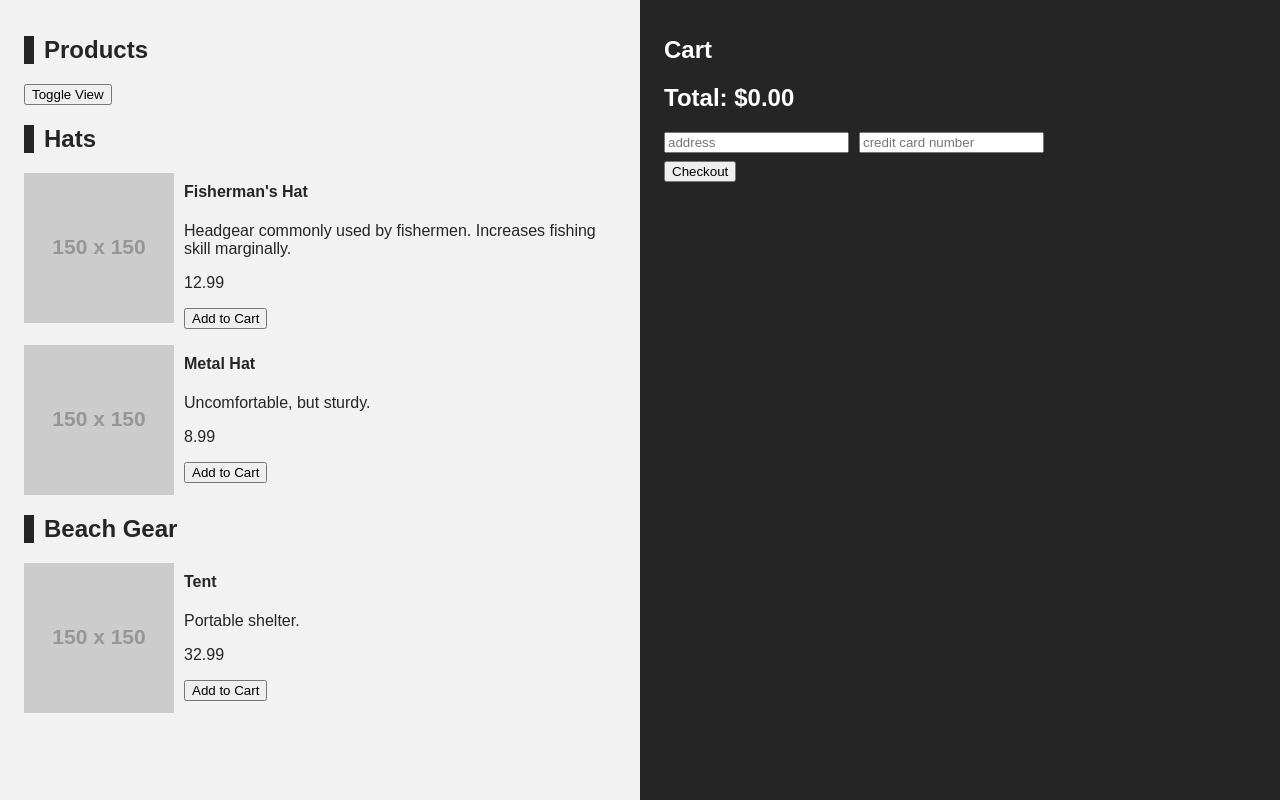
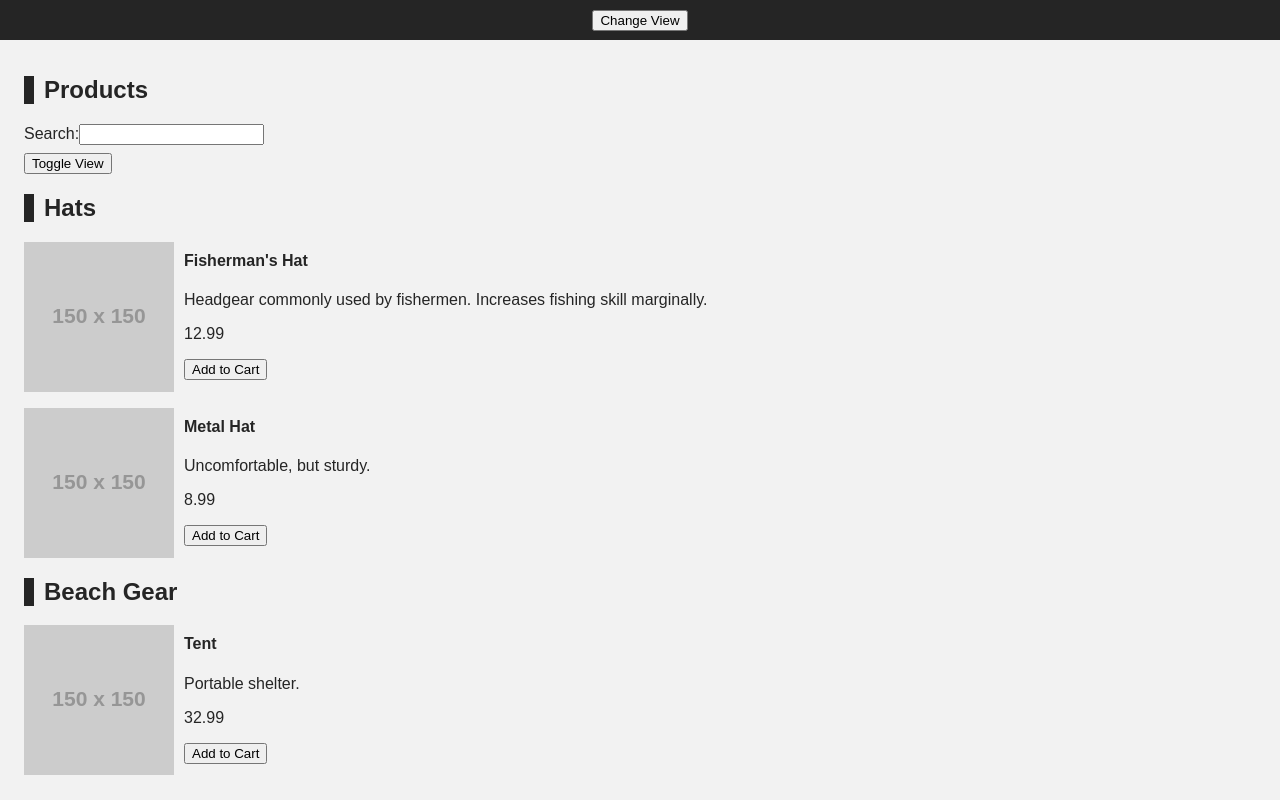
Before and after one commit to amantina05/react-1-2, a React (Create React App) app: page / in a window 1280 px wide. Built offline with nearby package versions, Linux system fonts and the light colour scheme; the HTML template or start-up script is replaced by a standard one.

Commit message:
finished

```diff
--- a/package.json
+++ b/package.json
@@ -16,5 +16,5 @@
     "predeploy": "yarn build",
     "deploy": "gh-pages -d build"
   },
-  "homepage": "https://DevMountain.github.io/react-1"
+  "homepage": "https://DevMountain.github.io/react-1-2"
 }
--- a/src/App.css
+++ b/src/App.css
@@ -8,11 +8,28 @@
   width: 100%;
   display: flex;
   min-height: 100vh;
+  flex-direction: column;
+}
+
+nav {
+  height: 40px;
+  display: flex;
+  justify-content: space-around;
+  align-content: center;
+  align-items: center;
+}
+
+.grey {
+  background-color: var(--grey);
+}
+
+.black {
+  background-color: var(--black);
 }
 
 .products,
 .cart {
-  width: 50%;
+  width: 100%;
   padding: 16px 24px;
   display: inline-block;
   flex: 1;
@@ -71,3 +88,7 @@
 .product-list {
   margin-bottom: 24px;
 }
+
+br+button {
+  margin-top: 8px;
+}
--- a/src/App.js
+++ b/src/App.js
@@ -11,6 +11,7 @@ export default class App extends Component {
       cart: [],
       address: "",
       creditCard: "",
+      search: "",
       hats: [
         {
           id: 1,
@@ -44,6 +45,10 @@ export default class App extends Component {
 
     this.addToCart = this.addToCart.bind(this);
     this.deleteFromCart = this.deleteFromCart.bind(this);
+  }
+
+  handleSearch(value) {
+    this.setState({search: value})
   }
 
   addToCart(item) {
@@ -96,20 +101,54 @@ export default class App extends Component {
   render() {
     return (
       <div className="App">
+        <nav className={this.state.cardView ? "black" : "grey"}>
+          <button onClick={() => this.handleToggleView()}>Change View</button>
+        </nav>
+        { this.state.cardView ? (
         <section className="products">
           <h1>Products</h1>
+          <label>
+            Search:
+            <input value={this.state.search} onChange={(e) => this.handleSearch(e.target.value)} />
+          </label>
+          <br/>
           <button onClick={this.handleToggleView}>Toggle View</button>
           <h2>Hats</h2>
-          {this.state.hats.map(item => (
-            <Product key={item.id} item={item} addToCart = {this.addToCart}/>
-          ))}
+          {this.state.hats.map(item => {
+              if(this.state.search) {
+                if(item.title.toLowerCase().includes(this.state.search.toLowerCase())) {
+                  return (
+                    <Product key={item.id} item={item} addToCart = {this.addToCart}/>
+                  )
+                } else {
+                  return
+                }
+              }
+              return (
+                <Product key={item.id} item={item} addToCart = {this.addToCart}/>
+              )
+            })
+          }
 
           <h2>Beach Gear</h2>
-          {this.state.beachGear.map(item => (
-            <Product key={item.id} item={item} addToCart = {this.addToCart}/>
-          ))}
-        </section>
-
+          {this.state.beachGear.map(item => {
+              if(this.state.search) {
+                if(item.title.toLowerCase().includes(this.state.search.toLowerCase())) {
+                  return (
+                    <Product key={item.id} item={item} addToCart = {this.addToCart}/>
+                  )
+                } else {
+                  return
+                }
+              }
+              return (
+                <Product key={item.id} item={item} addToCart = {this.addToCart}/>
+              )
+            })
+          }
+        </section> )
+        :
+        (
         <section className="cart">
           <h1>Cart</h1>
           <h2>
@@ -142,6 +181,7 @@ export default class App extends Component {
             <CartItem key={item.id} item={item} deleteFromCart={this.deleteFromCart}/>
           ))}
         </section>
+        ) }
       </div>
     );
   }
```
Also changed, not shown: 1 other file (tests, documents, lock files or other folders).
